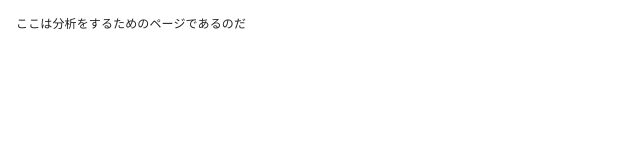
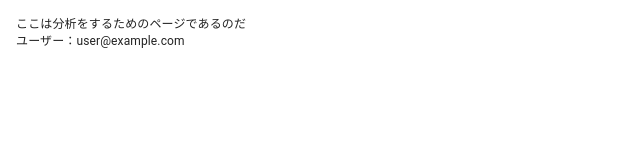
Before and after one commit to tomoki33kurita/glove-order, a Next.js app: page /analysis in a window 1280 px wide. Shown: the top 160 px of the page, without its empty margins (0-640 px from the left). Built offline with nearby package versions, Linux system fonts and the light colour scheme; no server answers; sample sign-in values are in the browser's storage.

Commit message:
Implemented auth listen system

```diff
--- a/src/auth/index.tsx
+++ b/src/auth/index.tsx
@@ -1,20 +1,17 @@
 import React from 'react'
-import { Box } from '@material-ui/core'
 import { auth } from 'src/firebase'
 import { useRouter } from 'next/router'
 
 const Auth: React.FC<{}> = ({ children }) => {
-  // ページへのアクセス者が、ログイン済みかどうかチェック
   const router = useRouter()
   React.useEffect(() => {
-    !auth.currentUser && router.push('/signIn')
+    auth.onAuthStateChanged((user) => {
+      if (!user) {
+        router.push('/signIn')
+      }
+    })
   }, [])
-
-  return (
-    <>
-      <Box>{children}</Box>
-    </>
-  )
+  return <>{children}</>
 }
 
 export default Auth
--- a/src/pages/analysis.tsx
+++ b/src/pages/analysis.tsx
@@ -1,13 +1,26 @@
 import React from 'react'
-import { Box } from '@material-ui/core'
+import { Box, CircularProgress } from '@material-ui/core'
 import Auth from 'src/auth'
+import { auth } from 'src/firebase'
 
 const Analysis: React.VFC<{}> = ({}) => {
+  const [user, setUser] = React.useState<any>(false)
+  React.useEffect(() => {
+    auth.onAuthStateChanged((user) => setUser(user))
+  }, [])
+
   return (
     <Auth>
-      <Box mt={2} ml={2}>
-        <Box>ここは分析をするためのページであるのだ</Box>
-      </Box>
+      {user ? (
+        <Box mt={2} ml={2}>
+          <Box>ここは分析をするためのページであるのだ</Box>
+          <Box>ユーザー：{user?.email}</Box>
+        </Box>
+      ) : (
+        <Box style={{ position: 'absolute', top: '50%', left: '50%' }}>
+          <CircularProgress />
+        </Box>
+      )}
     </Auth>
   )
 }
```
